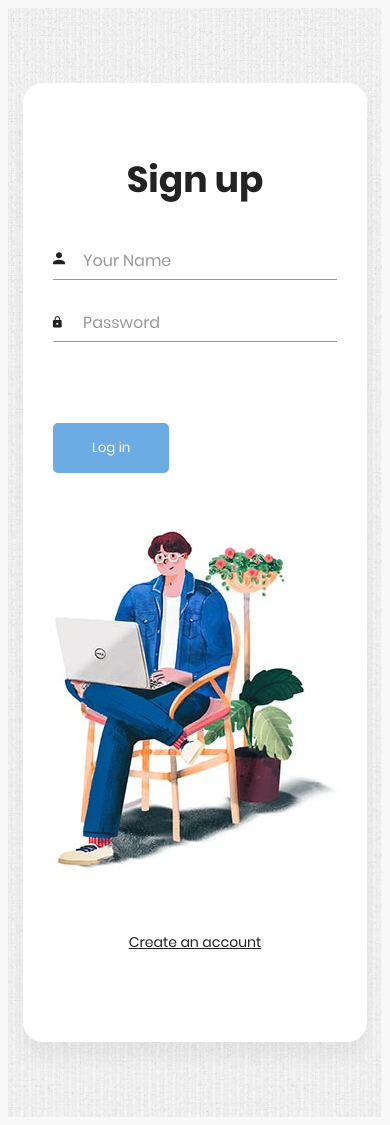
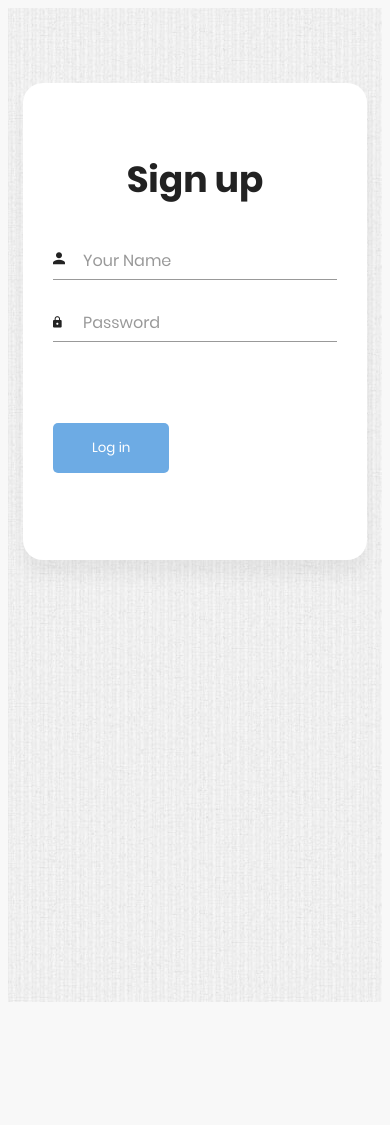
Before and after one commit to gourav-shinde/django_stuff, a Django app: page /account/student_login in a window 390 px wide. After the commit the page ends 1002 px from the top, so only its background shows below. Run offline with Django 3.2, Linux system fonts and the light colour scheme.

Commit message:
login/register

```diff
--- a/pro2/custom_user/templates/student_login.html
+++ b/pro2/custom_user/templates/student_login.html
@@ -14,16 +14,25 @@
     <!-- Main css -->
     <link rel="stylesheet" href="{% static 'register/css/style.css' %}">
 </head>
-<body >
+<body background="{% static 'register/images/back.jpg' %}">
     <style type="text/css">
         .formy{
             font-size: 1rem;
             line-height: 1.5;
             background-color: #fff;
             color: #000;
+        }
+
+        @media only screen and (max-width: 700px) {
+          /* For mobile phones: */
+          .nunny{
+            display: none;
+          }
+
+
     </style>
 
-    <div class="main" style="background-image: url('{% static 'register/images/back.jpg' %}');padding: 75px 0;">
+    <div class="main" style="background-image: url('{% static 'register/images/back.jpg' %}');padding: 75px 0;height: 100vh;">
 
 
 
@@ -31,7 +40,7 @@
       <section class="sign-in">
             <div class="container">
                 <div class="signin-content">
-                    <div class="signin-image">
+                    <div class="signin-image nunny">
                         <figure><img src="{% static 'register/images/signin-image.jpg' %}" alt="sing up image"></figure>
                         <a href="{% url 'custom_user:newregister' %}" class="signup-image-link">Create an account</a>
                     </div>
```
Also changed, not shown: pro2/custom_user/templates/registernew.html (+8 -3 lines), 1 other file.
